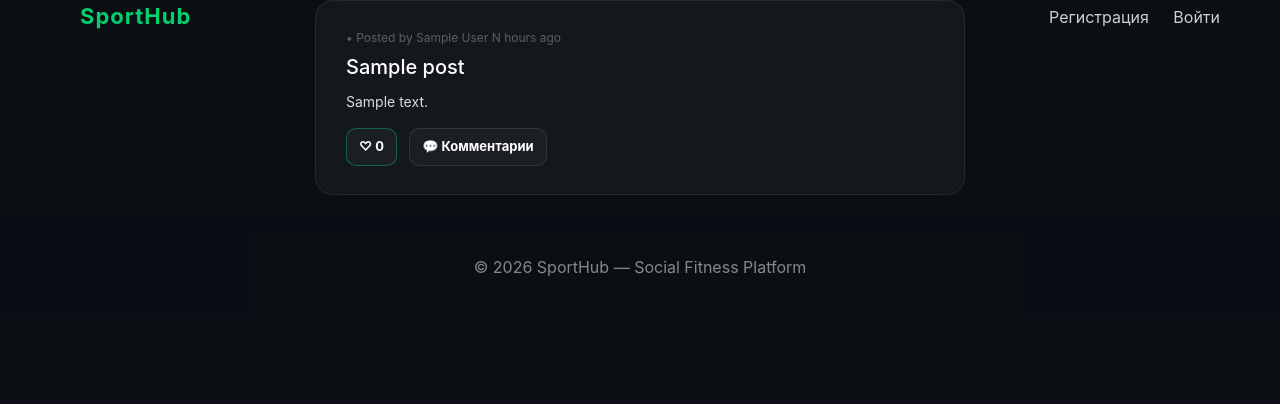
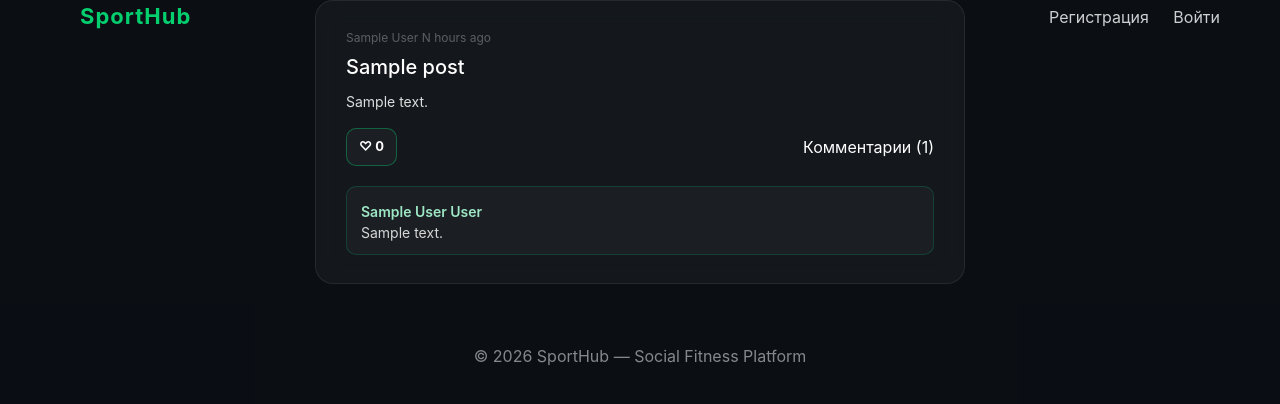
Before and after one commit to lghtlsss/SportHub, a Flask app: page /view_post/1 in a window 1280 px wide. Shown: the part 20-424 px from the top of the page. Run offline with Flask 3, Linux system fonts and the light colour scheme; tables that the repository leaves empty hold one stand-in row (values such as "Sample post").

Commit message:
Feature: comments section on single  post view

```diff
--- a/data/comment.py
+++ b/data/comment.py
@@ -10,7 +10,8 @@ class Comment(SqlAlchemyBase, SerializerMixin):
     __tablename__ = 'Comments'
     id = Column(Integer, autoincrement=True, primary_key=True)
     post_id = Column(Integer, ForeignKey("Posts.id"))
-    author_id = Column(Integer)
+    author_id = Column(Integer, ForeignKey("Users.id"))
     content = Column(String)
     creation_time = Column(DateTime, default=datetime.now)
     post = relationship('Post', back_populates='comments')
+    user = relationship('User', back_populates='comments')
--- a/data/user.py
+++ b/data/user.py
@@ -21,6 +21,7 @@ class User(SqlAlchemyBase, UserMixin, SerializerMixin):
     likes = relationship('Like', back_populates='user', cascade="all, delete-orphan")
     subscribers = relationship('Subscriber', back_populates='user', cascade="all, delete-orphan")
     avatar = relationship("Avatar", back_populates='user', uselist=False, cascade="all, delete-orphan")
+    comments = relationship('Comment', back_populates='user', cascade="all, delete-orphan")
 
     def set_password(self, password):
         self.hashed_password = generate_password_hash(password)
--- a/main_app/static/css/style.css
+++ b/main_app/static/css/style.css
@@ -41,6 +41,8 @@ body {
     margin-top: 10px;
     display: flex;
     gap: 10px;
+    justify-content: space-between; /* Лайк слева, комменты справа */
+    align-items: center;
 }
 
 .post-footer button {
@@ -769,3 +771,65 @@ footer {
 .post-info {
     color: rgba(255,255,255,0.5);
 }
+
+/* ===== Comments Section ===== */
+/* Контейнер комментариев */
+.comments-section {
+    margin-top: 20px;
+    display: flex;
+    flex-direction: column;
+    gap: 12px;
+}
+
+/* Одна карточка комментария */
+.comment {
+    background: rgba(255, 255, 255, 0.03);
+    border: 1px solid rgba(0, 255, 150, 0.15);
+    border-radius: 10px;
+    padding: 12px 14px;
+    transition: all 0.2s ease;
+}
+
+/* Ховер эффект */
+.comment:hover {
+    border-color: rgba(0, 255, 150, 0.4);
+    background: rgba(0, 255, 150, 0.05);
+}
+
+/* Имя автора */
+.comment-author {
+    font-weight: 600;
+    font-size: 14px;
+    color: #9ee7c4;
+    margin-bottom: 6px;
+}
+
+/* Текст комментария */
+.comment-text {
+    font-size: 14px;
+    color: #d6d6d6;
+    line-height: 1.4;
+    word-break: break-word;
+}
+
+/* Дата/время */
+.comment-meta {
+    margin-top: 6px;
+    font-size: 12px;
+    color: rgba(255, 255, 255, 0.4);
+}
+
+/* Разделитель */
+.comment + .comment {
+    position: relative;
+}
+
+.comment + .comment::before {
+    content: "";
+    position: absolute;
+    top: -6px;
+    left: 10px;
+    right: 10px;
+    height: 1px;
+    background: rgba(0, 255, 150, 0.08);
+}
--- a/main_app/templates/view_post.html
+++ b/main_app/templates/view_post.html
@@ -2,18 +2,76 @@
 
 {% block content %}
 <div class="post">
+
     <div class="post-content">
+
+
         <div class="post-header">
-            <span class="post-info">• Posted by {{ post.author }} N hours ago</span>
+            <span class="post-info">
+                {{ post.author }} N hours ago
+            </span>
         </div>
-        <h2 class="post-title">{{ post.title }}</h2>
+
+
+        <h2 class="post-title">
+            {{ post.title }}
+        </h2>
+
+
         <div class="post-body">
             {{ post.text }}
         </div>
+
+
         <div class="post-footer">
-            <button onclick="toggleLike({{post.id}}, {{current_user.id}}, this)">♡ 0</button>
-            <button onclick="viewComment()">💬 Комментарии</button>
+            <button class="like-btn"
+                    onclick="toggleLike({{ post.id }}, {{ current_user.id }}, this)">
+                ♡ 0
+            </button>
+            <div class="comments-title">
+                Комментарии ({{ post.comments|length }})
+            </div>
+        </div>
+
+
+        <div class="comments-wrapper">
+
+
+            <div class="comments-section">
+                {% for comment in post.comments %}
+                <div class="comment">
+                    <div class="comment-header">
+                            <span class="comment-author">
+                                {{ comment.user.name }} {{ comment.user.surname }}
+                            </span>
+                    </div>
+                    <div class="comment-text">
+                        {{ comment.content }}
+                    </div>
+                </div>
+                {% endfor %}
+            </div>
         </div>
     </div>
 </div>
+<script>
+    function toggleLike(post_id, user, btn) {
+        console.log("CLICK", post_id);
+        fetch(`/api/post/${post_id}`, {
+            method: 'PATCH',
+            headers: {
+                'Content-Type': 'application/json'
+            },
+            body: JSON.stringify({
+                user: user,
+                likes: 1
+            })
+        })
+            .then(res => res.json())
+            .then(data => {
+                console.log(data);
+                btn.innerText = `♡ ${data.likes}`;
+            });
+    }
+</script>
 {% endblock %}
```
